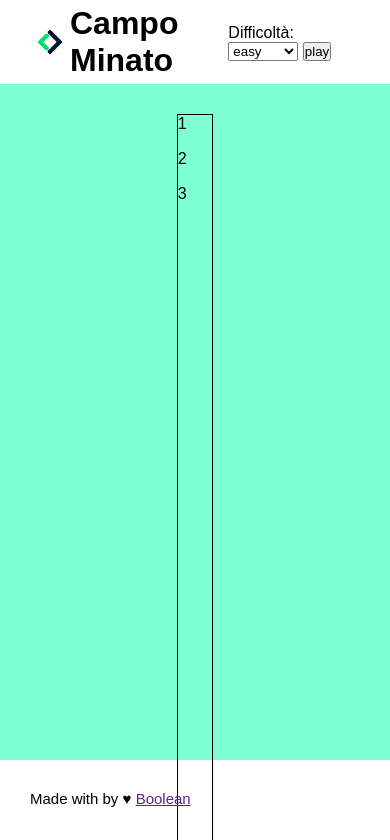
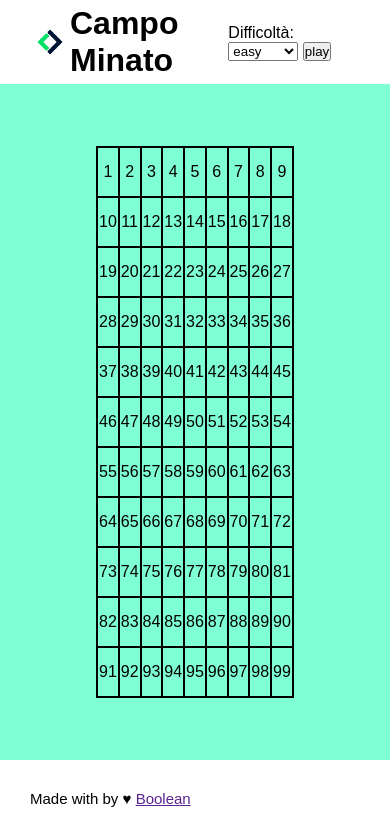
Before and after one commit to AnnaDAlessandro/js-campominato-grid, a plain HTML site: page index.html in a window 390 px wide. Both pictures are taken after a click on the button "play". Shown: the top 840 px of the page. Drawn offline with Linux system fonts and the light colour scheme.

Commit message:
Terminato

```diff
--- a/index.html
+++ b/index.html
@@ -20,23 +20,15 @@
             <option value="81">medium</option>
             <option value="49">hard</option>
         </select>
-        <button>play</button>
+        <button id="btnPlay">play</button>
      </div>
 
     </header>
 
      <main>
         <div id="griglia">
-           <div class="box">1 </div>
-           <div class="box">2 </div>
-           <div class="box">3 </div>
-           <div class="box"> </div>
-           <div class="box"> </div>
-           <div class="box"> </div>
-           <div class="box"> </div>
-           <div class="box"> </div>
-           <div class="box"> </div>
-           <div class="box"> </div>
+
+
         </div>
 
      </main>
--- a/main.js
+++ b/main.js
@@ -1,8 +1,26 @@
+const btnHtml = document.getElementById("btnPlay")
+
+const grigliaHtml = document.getElementById("griglia")
 
 
-const grigliaHtml = document.getElementById(`griglia`)
-for(let i = 1; i<100; i++ ){
+
+
+btnHtml.addEventListener(`click`, function(){
+
+  grigliaHtml.style.setProperty("display","flex")
+
+  for(let i = 1; i<100; i++ ){
     let box= document.createElement("div")
     box.classList.add("box")
+    box.innerHTML=`<span>${[i]}</span>`
+
+    box.addEventListener(`click`, function(){
+        let scegliSpan= this.querySelector("span").innerText
+
+        this.classList.toggle("sky")
+    })
+
+
     grigliaHtml.append(box)
 }
+})
--- a/style.css
+++ b/style.css
@@ -31,16 +31,31 @@ main{
     display: flex;
     align-items: center;
     justify-content: center;
-    flex-wrap: wrap;
+
 
 
 }
-main #griglia{
+#griglia{
     border: 1px solid black;
     width: 60%;
     margin: 0 auto;
+    flex-wrap: wrap;
+    display: flex;
+    display: none;
+
+}
+
+#griglia .box{
+
+    display: flex;
+    justify-content: center;
+    align-items: center;
+    border: 1px solid black;
     flex-basis: calc(100%/9);
-
+    height: 50px;
+   }
+.sky{
+    background-color: rgb(89, 192, 233);
 }
 footer{
     height: 10vh;
@@ -51,8 +66,3 @@ footer p span{
     text-decoration: underline;
     color:#5c2491;
 }
-
-.box{
-    aspect-ratio: 1;
-    wi
-}
```
